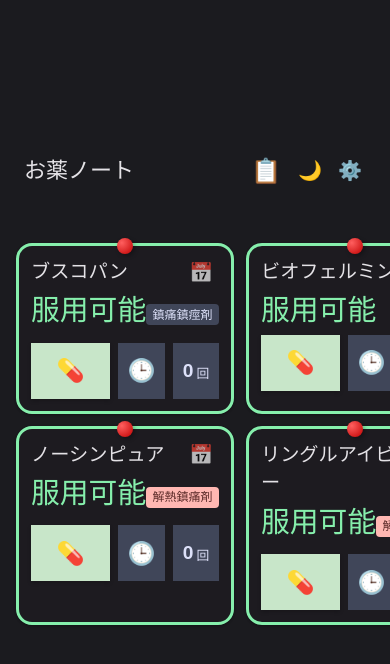
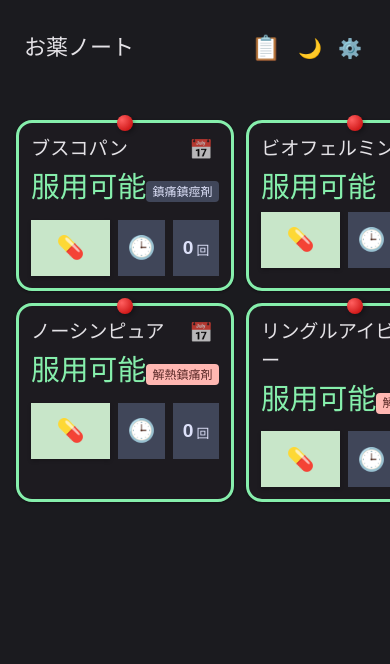
Before and after one commit to sin0mochi/medication-tracker, a React (Vite) app: page / in a window 390 px wide. Shown: the top 664 px of the page. Built offline with nearby package versions, Linux system fonts and the light colour scheme; a web font is replaced by a local one.

Commit message:
fix: Resolve mobile layout overflow issue

```diff
--- a/src/index.css
+++ b/src/index.css
@@ -178,8 +178,10 @@
 
 body {
   margin: 0;
-  display: flex;
-  place-items: center;
+  /* display: flex; */
+  /* place-items: center; */
+  /* Removed flex centering to fix mobile overflow/cutoff issues */
+  display: block;
   min-width: 320px;
   min-height: 100vh;
   background-color: var(--md-sys-color-background);
```
